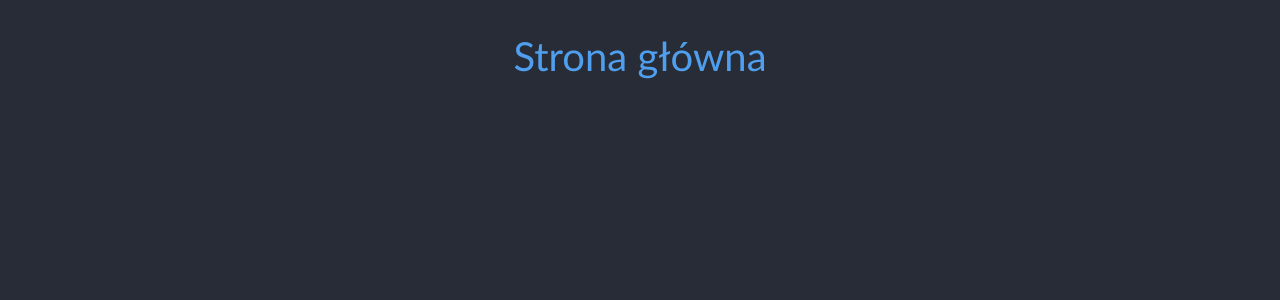
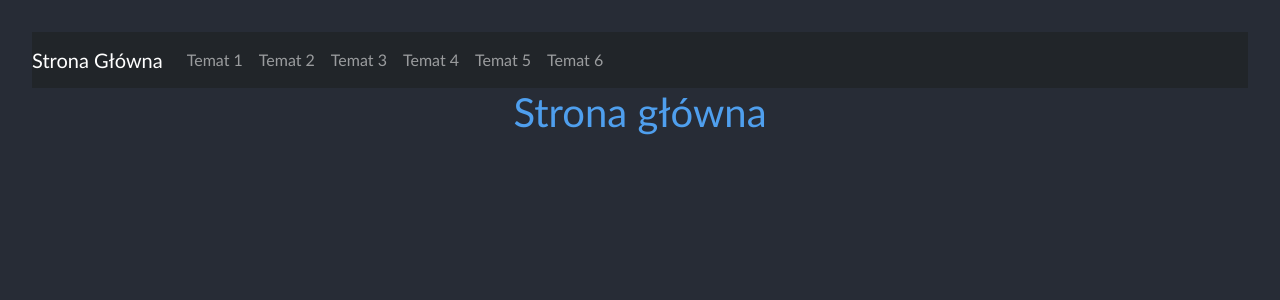
Before and after one commit to Just-a-Jason/ProjektHistoria, a React (Vite) app: page / in a window 1280 px wide. Shown: the top 300 px of the page. Built offline with nearby package versions, Linux system fonts and the light colour scheme.

Commit message:
navBar + podstrony

```diff
--- a/src/App.css
+++ b/src/App.css
@@ -13,3 +13,6 @@ body {
   color: #4f9fee;
   font-family: 'Trebuchet MS', 'Lucida Sans Unicode', 'Lucida Grande', 'Lucida Sans', Arial, sans-serif;
 }
+.navBar{
+
+}
--- a/src/App.tsx
+++ b/src/App.tsx
@@ -1,15 +1,27 @@
-import { Routes, Route, BrowserRouter } from "react-router-dom";
+import { Routes, Route } from "react-router-dom";
+import "./App.css";
 import Home from "./Pages/Home";
-import "./App.css";
+import NavBar from "./Pages/NavBar";
+import Temat1 from "./Pages/Temat1";
+import Temat2 from "./Pages/Temat2";
+import Temat3 from "./Pages/Temat3";
+import Temat4 from "./Pages/Temat4";
+import Temat5 from "./Pages/Temat5";
+import Temat6 from "./Pages/Temat6";
 
 function App() {
   return (
     <>
-      <BrowserRouter>
-        <Routes>
-          <Route path="/" element={<Home />} />
-        </Routes>
-      </BrowserRouter>
+      <NavBar />
+      <Routes>
+        <Route path="/" element={<Home />} />
+        <Route path="/Temat1" element={<Temat1 />} />
+        <Route path="/Temat2" element={<Temat2 />} />
+        <Route path="/Temat3" element={<Temat3 />} />
+        <Route path="/Temat4" element={<Temat4 />} />
+        <Route path="/Temat5" element={<Temat5 />} />
+        <Route path="/Temat6" element={<Temat6 />} />
+      </Routes>
     </>
   );
 }
--- /dev/null
+++ b/src/Pages/NavBar.tsx
@@ -0,0 +1,59 @@
+import { Link } from "react-router-dom";
+
+const NavBar = () => {
+  return (
+    <nav className="navbar navbar-expand-lg navbar-dark bg-dark">
+      <button
+        className="navbar-toggler"
+        type="button"
+        data-toggle="collapse"
+        data-target="#navbarTogglerDemo03"
+        aria-controls="navbarTogglerDemo03"
+        aria-expanded="false"
+        aria-label="Toggle navigation"
+      >
+        <span className="navbar-toggler-icon"></span>
+      </button>
+      <Link className="navbar-brand navBar" to="/">
+        Strona Główna
+      </Link>
+
+      <div className="collapse navbar-collapse" id="navbarTogglerDemo03">
+        <ul className="navbar-nav mr-auto mt-2 mt-lg-0">
+          <li className="nav-item">
+            <Link className="nav-link" to="/Temat1">
+              Temat 1
+            </Link>
+          </li>
+          <li className="nav-item">
+            <Link className="nav-link" to="/Temat2">
+              Temat 2
+            </Link>
+          </li>
+          <li className="nav-item">
+            <Link className="nav-link" to="/Temat3">
+              Temat 3
+            </Link>
+          </li>
+          <li className="nav-item">
+            <Link className="nav-link" to="/Temat4">
+              Temat 4
+            </Link>
+          </li>
+          <li className="nav-item">
+            <Link className="nav-link" to="/Temat5">
+              Temat 5
+            </Link>
+          </li>
+          <li className="nav-item">
+            <Link className="nav-link" to="/Temat6">
+              Temat 6
+            </Link>
+          </li>
+        </ul>
+      </div>
+    </nav>
+  );
+};
+
+export default NavBar;
--- /dev/null
+++ b/src/Pages/Temat1.tsx
@@ -0,0 +1,5 @@
+const Temat1 = () => {
+  return <h1>Temat1</h1>;
+};
+
+export default Temat1;
--- /dev/null
+++ b/src/Pages/Temat2.tsx
@@ -0,0 +1,5 @@
+const Temat2 = () => {
+  return <h1>Temat2</h1>;
+};
+
+export default Temat2;
--- /dev/null
+++ b/src/Pages/Temat3.tsx
@@ -0,0 +1,5 @@
+const Temat3 = () => {
+  return <h1>Temat3</h1>;
+};
+
+export default Temat3;
--- /dev/null
+++ b/src/Pages/Temat4.tsx
@@ -0,0 +1,5 @@
+const Temat4 = () => {
+  return <h1>Temat4</h1>;
+};
+
+export default Temat4;
--- /dev/null
+++ b/src/Pages/Temat5.tsx
@@ -0,0 +1,5 @@
+const Temat5 = () => {
+  return <h1>Temat5</h1>;
+};
+
+export default Temat5;
--- /dev/null
+++ b/src/Pages/Temat6.tsx
@@ -0,0 +1,5 @@
+const Temat6 = () => {
+  return <h1>Temat6</h1>;
+};
+
+export default Temat6;
--- a/src/main.tsx
+++ b/src/main.tsx
@@ -1,9 +1,12 @@
 import ReactDOM from "react-dom/client";
 import App from "./App.tsx";
 import React from "react";
+import { BrowserRouter } from "react-router-dom";
 
 ReactDOM.createRoot(document.getElementById("root")!).render(
   <React.StrictMode>
-    <App />
+    <BrowserRouter>
+      <App />
+    </BrowserRouter>
   </React.StrictMode>
 );
```
